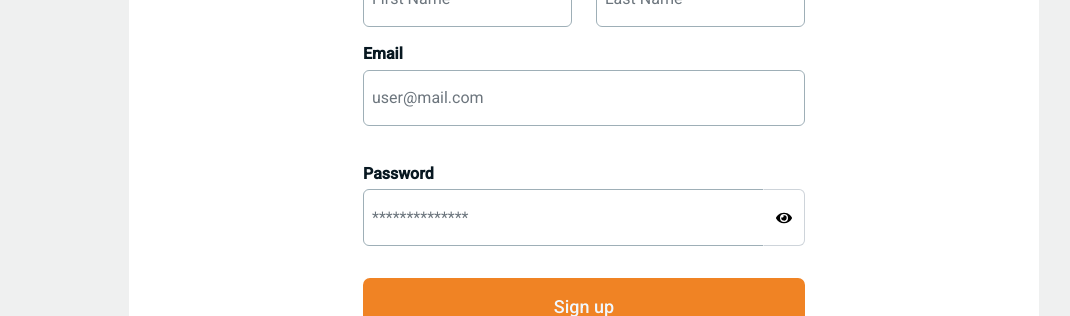
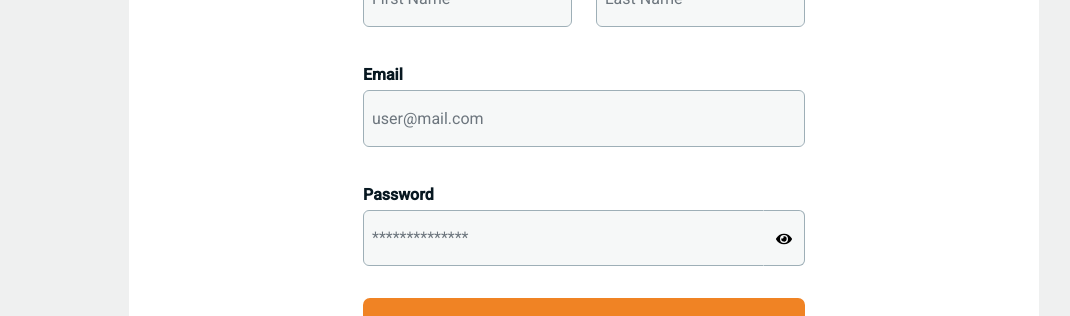
Before and after one commit to JULIERAJ/KIDS-FIRST-v2, a React (Create React App) app in the folder frontend/: page /register in a window 1280 px wide. Shown: the part 295-611 px from the top of the page, without its empty margins (56-1126 px from the left). Built offline with nearby package versions, Linux system fonts and the light colour scheme; no server answers.

Commit message:
changed css rules for inputs

```diff
--- a/frontend/src/components/form/FormInput.module.css
+++ b/frontend/src/components/form/FormInput.module.css
@@ -1,21 +1,20 @@
 .formInputButton {
-  background-color: #fff;
-  border-top: 1px solid #ced4da;
-  border-bottom: 1px solid #ced4da;
-  border-right: 1px solid #ced4da;
+  background-color: #f6f8f8 !important;
+  border-top: 1px solid #9eafb7;
+  border-bottom: 1px solid #9eafb7;
+  border-right: 1px solid #9eafb7;
   border-left: 1px solid transparent;
-  padding: 4px 12px;
+
 }
 
+.formInputButton:active,
 .formInputButton:hover,
 .formInputButton:focus,
+.formInputButton:focus-visible,
 .formInputButton:active {
-  border-left: 1px solid transparent;
-  background-color: #fff;
-  /* background: #F7F8F8; */
-  /* border: 1px solid #A4DFE1; */
-  /* box-shadow: 0px 2px 4px -1px #4A7A7C0F !important; */
-  border-radius: 8px;
+  border-left: 1px solid transparent !important;
+  background-color: #f6f8f8 !important;
+
 }
 
 .errorFeedback {
@@ -34,7 +33,11 @@
 .errorInput {
   border-color: #da3633;
   background-image: none !important;
-  border-radius: 0.375rem !important;
+}
+
+.errorInput:last-child {
+  border-color: #da3633;
+  border-radius: 0px 8px 8px 0px !important;
 }
 
 .optionalText {
@@ -80,9 +83,6 @@ input {
   font-size: 16px !important;
   line-height: 15.36px !important;
   color: #596b73 !important;
-
+  background-color: #f6f8f8 !important;
+  box-shadow: none;
 }
-
-input#lastname {
-  background-color: red !important;
-}
--- a/frontend/src/pages/Register/Register.module.css
+++ b/frontend/src/pages/Register/Register.module.css
@@ -29,9 +29,6 @@
   margin-top: 16px;
 }
 
-.TextInputField {
-  height: 79px;
-}
 .firstNameLabel,
 .LastNameLabel {
   font-family: Roboto;
```
